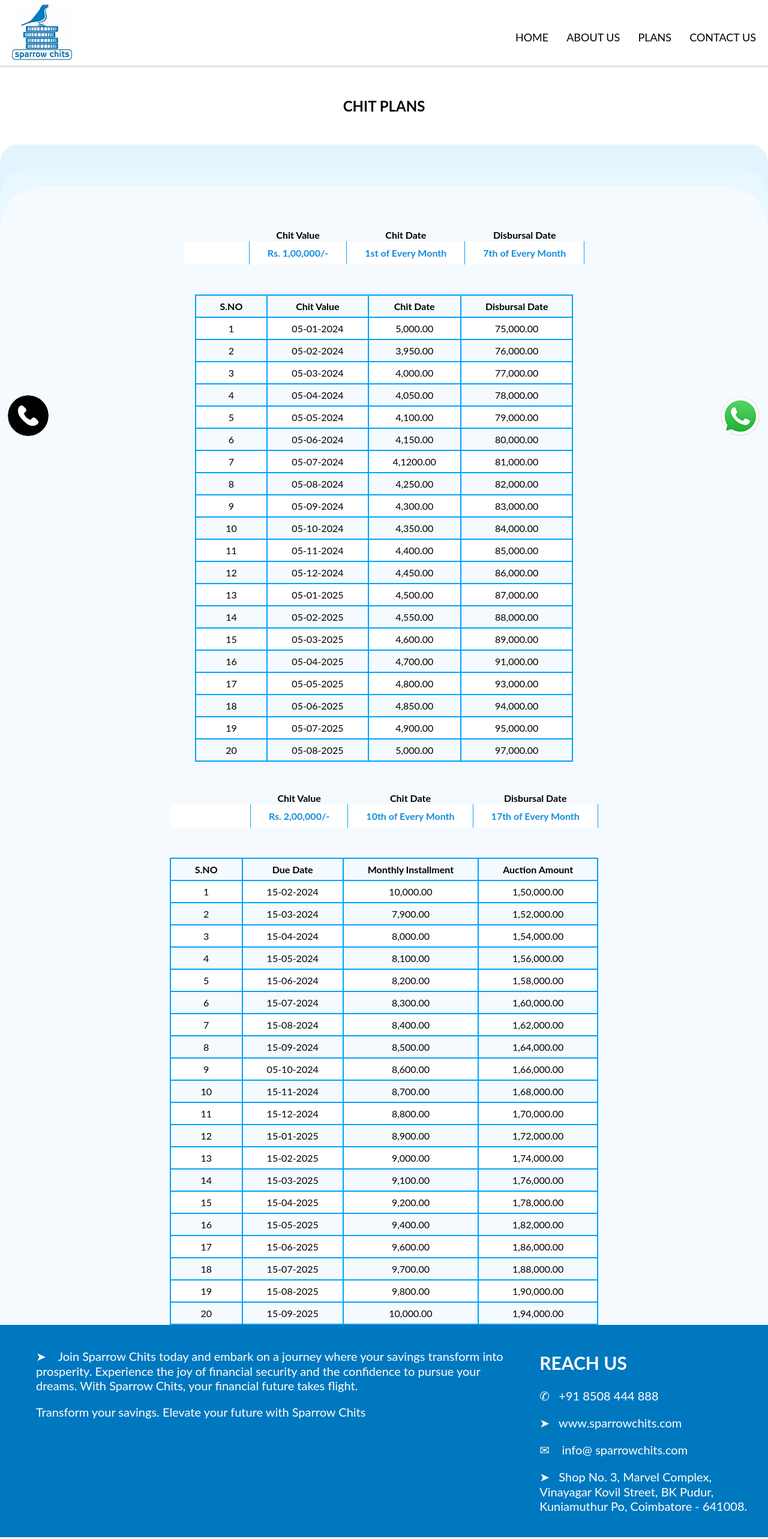
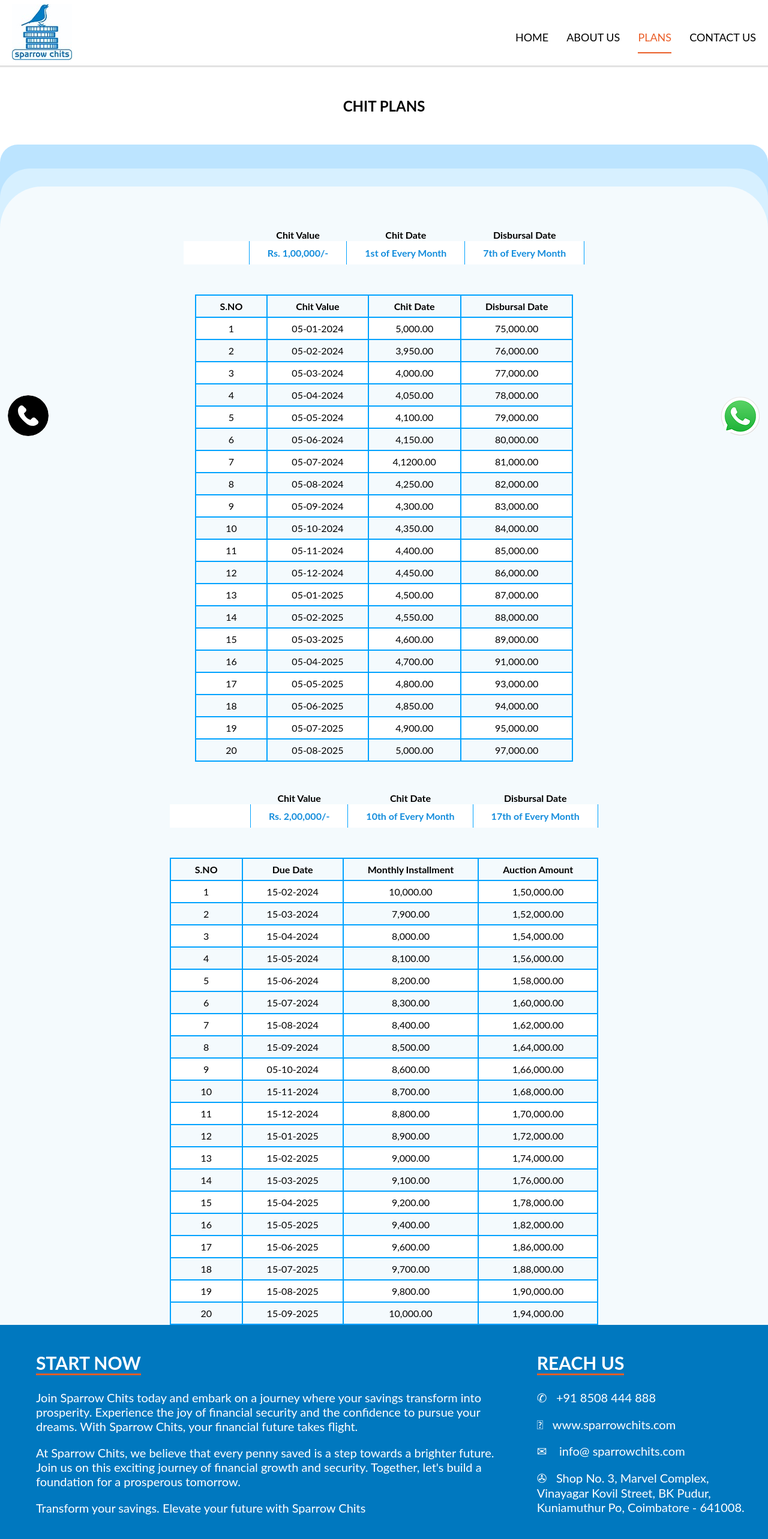
Before and after one commit to harithilak27/sparrowChits-angular-project, an Angular app: page /plan in a window 1280 px wide. Shown: the part 62-2628 px from the top of the page at 60% size. Built offline with nearby package versions, Linux system fonts and the light colour scheme.

Commit message:
committed

```diff
--- a/src/app/about-us/about-us.component.css
+++ b/src/app/about-us/about-us.component.css
@@ -61,6 +61,11 @@
 .mission-box h2{
     margin-top: 100px;
 }
+@media screen and (max-width: 1000px) {
+    .about-heading{
+        margin: 0 10px;
+    }
+}
 @media screen and (max-width: 700px) {
     *{
         word-spacing: 8px;
--- a/src/app/app.component.css
+++ b/src/app/app.component.css
@@ -52,6 +52,12 @@
 }
 .navbar a:hover::after{
     width: 100%;
+}
+.navbar a.active::after{
+    width: 100%;
+}
+.navbar a.active{
+    color: rgb(234, 94, 40);
 }
 li{
     margin: 15px 0;
@@ -112,6 +118,12 @@
 .footer-flex div{
     margin: 20px;
 }
+.inner-text h2{
+    content: " ";
+    width: fit-content;
+    border-bottom: 3px solid #ea5e28;
+}
+
 @media screen and (max-width: 1600px) {
     .navbar{
         margin-top: 10px;
--- a/src/app/app.component.html
+++ b/src/app/app.component.html
@@ -12,10 +12,10 @@
         <div class="menu-close" >
             <h3 (click)="clickEvent()">&#8999;</h3>
         </div>
-        <a routerLink="home"><li>HOME</li></a>
-        <a routerLink="aboutus"><li>ABOUT US</li></a>
-        <a routerLink="plan"><li>PLANS</li></a>
-        <a routerLink="contactus"><li>CONTACT US</li></a>
+        <a routerLink="home" routerLinkActive="active"><li>HOME</li></a>
+        <a routerLink="aboutus" routerLinkActive="active"><li>ABOUT US</li></a>
+        <a routerLink="plan" routerLinkActive="active"><li>PLANS</li></a>
+        <a routerLink="contactus" routerLinkActive="active"><li>CONTACT US</li></a>
         </ul>
         </div>
     </div>
@@ -31,17 +31,21 @@
         <p></p>
     </div>
     <div class="inner-text">
-        <p>&#10148;&nbsp;&nbsp;&nbsp; Join Sparrow Chits today and embark on a journey where your savings transform into
+        <h2>START NOW</h2>
+        <p>Join Sparrow Chits today and embark on a journey where your savings transform into
             prosperity. Experience the joy of financial security and the confidence to pursue your
             dreams. With Sparrow Chits, your financial future takes flight.</p>
+        <p>At Sparrow Chits, we believe that every penny saved is a step towards a brighter future. Join us on
+            this exciting journey of financial growth and security. Together, let's build a foundation for a
+            prosperous tomorrow.</p>
         <p>Transform your savings. Elevate your future with Sparrow Chits</p>
     </div>
     <div class="inner-text">
         <h2>REACH US</h2>
         <p>&#9990;&nbsp;&nbsp;&nbsp;+91 8508 444 888</p>
-        <p>&#10148;&nbsp;&nbsp;&nbsp;www.sparrowchits.com</p>
+        <p>&#128187;&nbsp;&nbsp;&nbsp;www.sparrowchits.com</p>
         <p>&#9993;&nbsp;&nbsp;&nbsp; info@ sparrowchits.com</p>
-        <p>&#10148;&nbsp;&nbsp;&nbsp;Shop No. 3, Marvel Complex, Vinayagar Kovil Street, BK Pudur,
+        <p>&#9991;&nbsp;&nbsp;&nbsp;Shop No. 3, Marvel Complex, Vinayagar Kovil Street, BK Pudur,
             Kuniamuthur Po, Coimbatore - 641008.</p>
     </div>
     </div>
--- a/src/app/contact-us/contact-us.component.css
+++ b/src/app/contact-us/contact-us.component.css
@@ -5,13 +5,13 @@
     padding-top: 20px;
 }
 .bg2{
-    background-color: rgb(233, 247, 255);
+    background-color: rgb(215, 240, 255);
     padding-top: 30px;
     border-top-left-radius: 50px;
     border-top-right-radius: 50px;
 }
 .bg3{
-    background-color: rgb(227, 244, 255);
+    background-color: rgb(188, 228, 255);
     padding-top: 40px;
     border-top-left-radius: 30px;
     border-top-right-radius: 30px;
@@ -50,9 +50,6 @@
 #nm{
     display: none;
 }
-/* #h3{
-    display: none;
-} */
 .cont{
     width: 90px;
     padding: 2px 10px;
@@ -72,8 +69,6 @@
     border-radius: 8px;
     cursor: pointer;
 }
-
-
 .map iframe{
     margin: 80px 15px;
     width: 100%;
@@ -82,6 +77,11 @@
 }
 .submit:disabled{
     background-color: #777777;
+}
+@media screen and (max-width: 700px) {
+    .section-2{
+        width: 90%;
+    }
 }
 @media screen and (max-width: 500px) {
     form{
--- a/src/app/plan/plan.component.css
+++ b/src/app/plan/plan.component.css
@@ -5,13 +5,13 @@
     padding-top: 20px;
 }
 .bg2{
-    background-color: rgb(233, 247, 255);
+    background-color: rgb(215, 240, 255);
     padding-top: 30px;
     border-top-left-radius: 50px;
     border-top-right-radius: 50px;
 }
 .bg3{
-    background-color: rgb(227, 244, 255);
+    background-color: rgb(188, 228, 255);
     padding-top: 40px;
     border-top-left-radius: 30px;
     border-top-right-radius: 30px;
```
